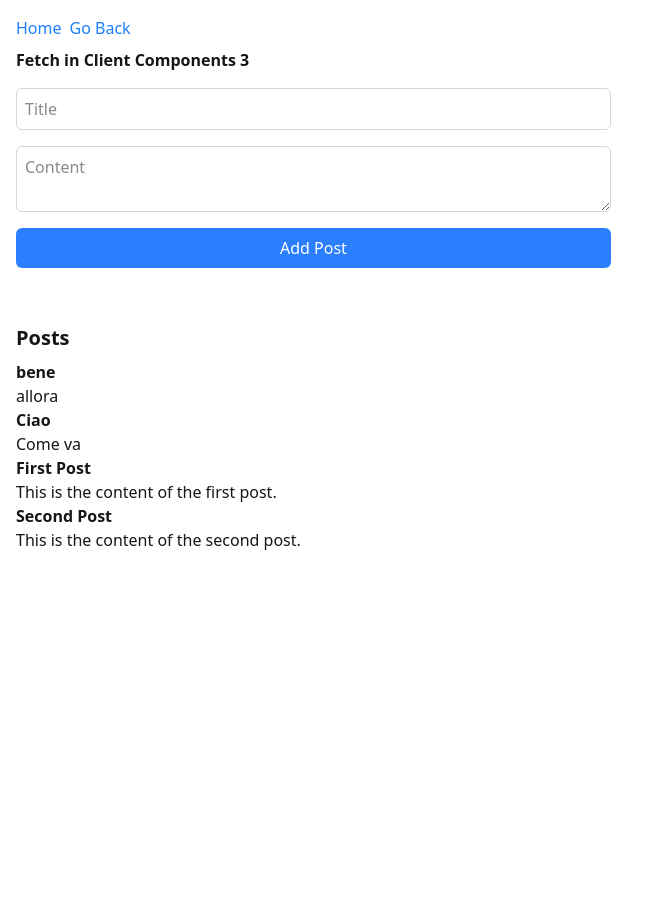
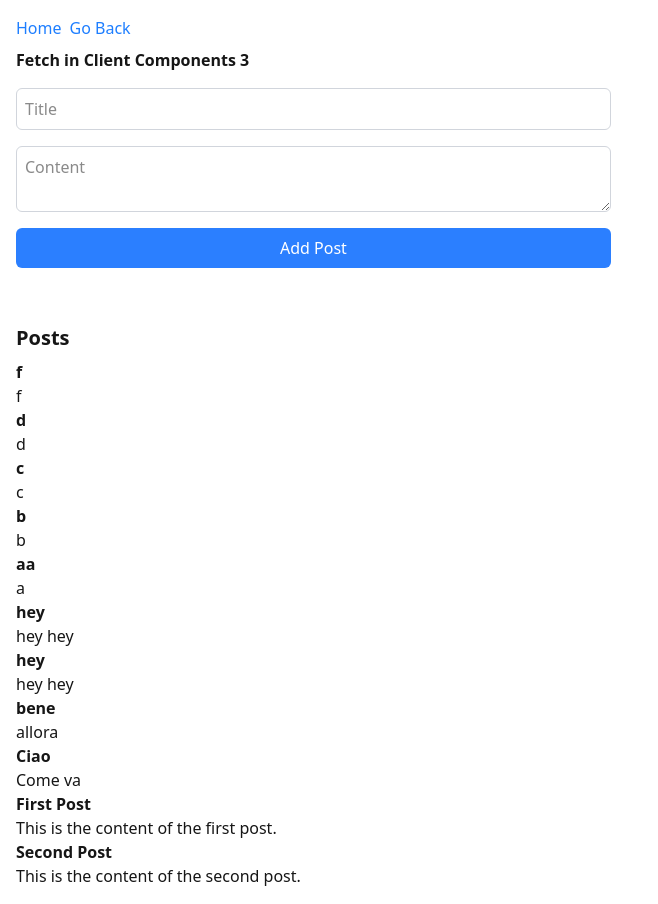
Before and after one commit to emanuelefavero/react-typescript, a Next.js app: page /fetch-client/3 in a window 1280 px wide. Shown: the whole page, without its empty margins (0-658 px from the left). Before the commit the page ends 800 px from the top, so only its background shows below. Built offline with nearby package versions, Linux system fonts and the light colour scheme; no server answers.

Commit message:
feat: add pending state to /fetch-client/3 AddPostForm

```diff
--- a/src/app/fetch-client/3/AddPostForm.tsx
+++ b/src/app/fetch-client/3/AddPostForm.tsx
@@ -4,15 +4,18 @@ import { addPost } from '@/app/fetch-client/actions'
 import Button from '@/components/shared/Button'
 import Input from '@/components/shared/Input'
 import Textarea from '@/components/shared/Textarea'
-import { useState } from 'react'
+import { useState, useTransition } from 'react'
 
 export default function Component() {
   const [message, setMessage] = useState<string>('')
+  const [isPending, startTransition] = useTransition()
 
   const handleSubmit = async (e: React.FormEvent<HTMLFormElement>) => {
     e.preventDefault()
 
     const formData = new FormData(e.currentTarget)
+
+    startTransition(async () => {
       const result = await addPost(formData) // Call server action and get result
 
       if (result?.success) {
@@ -22,6 +25,7 @@ export default function Component() {
       } else {
         setMessage(`Error: ${result?.error || 'Unknown error'}`)
       }
+    })
   }
 
   return (
@@ -31,7 +35,9 @@ export default function Component() {
     >
       <Input type='text' name='title' placeholder='Title' required />
       <Textarea name='content' placeholder='Content' required />
-      <Button type='submit'>Add Post</Button>
+      <Button type='submit' disabled={isPending}>
+        Add Post
+      </Button>
       <div className='flex min-h-6 items-center'>
         {message && <p>{message}</p>}
       </div>
--- a/src/data/posts.json
+++ b/src/data/posts.json
@@ -1,4 +1,39 @@
 [
+  {
+    "id": "335e9109-43f9-47f4-8a09-8f33279c5dd8",
+    "title": "f",
+    "content": "f"
+  },
+  {
+    "id": "63feb7cc-9fd8-44b0-9c26-50d367ee1dc0",
+    "title": "d",
+    "content": "d"
+  },
+  {
+    "id": "28c8a087-e190-4bcd-b674-7ae9eacf1e89",
+    "title": "c",
+    "content": "c"
+  },
+  {
+    "id": "60fb43dc-027c-4dd4-8754-e4c6d96a940b",
+    "title": "b",
+    "content": "b"
+  },
+  {
+    "id": "9e7a83c3-9b66-46e3-9f0d-49a746d1e67f",
+    "title": "aa",
+    "content": "a"
+  },
+  {
+    "id": "408bd364-5c0b-43d2-b81c-bb4e41c505e0",
+    "title": "hey",
+    "content": "hey hey"
+  },
+  {
+    "id": "ac236f02-05f8-41a6-92e8-a2a79d5e7bb1",
+    "title": "hey",
+    "content": "hey hey"
+  },
   {
     "id": "fdd36c63-8461-4365-a339-7346f2c9b4b4",
     "title": "bene",
```
Lines whose indentation alone changed are shown as unchanged.
